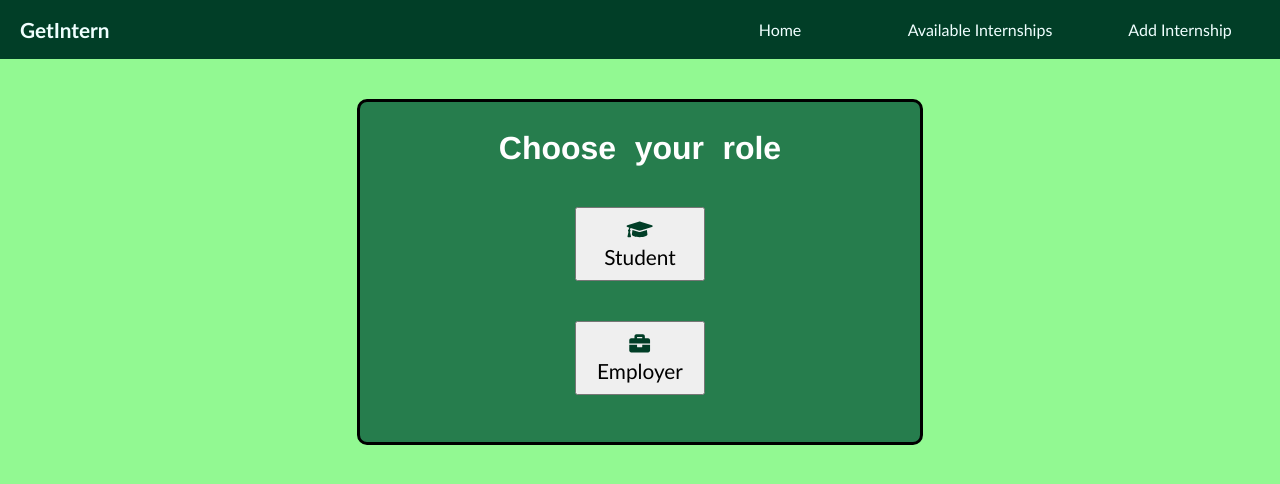
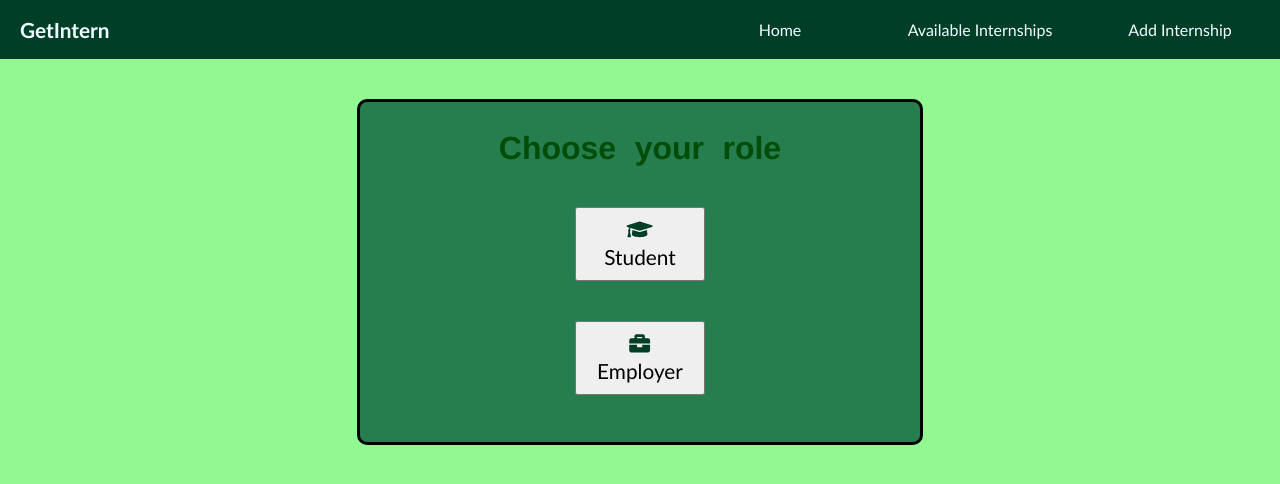
Before and after one commit to Shivamagr1812/GetInt, a React (Create React App) app in the folder client/: page / in a window 1280 px wide. Shown: the top 484 px of the page. Built offline with nearby package versions, Linux system fonts and the light colour scheme.

Commit message:
h1 color changed

```diff
--- a/client/src/App.css
+++ b/client/src/App.css
@@ -132,7 +132,7 @@ nav .title a{
   color: #013E27;
 }
 .dialogBox h1{
-  color: rgb(255, 255, 255);
+  color: rgb(0, 77, 9);
   padding: 20px;
   font-family: 'Franklin Gothic Medium', 'Arial Narrow', Arial, sans-serif;
   word-spacing: 0.3em;
```
